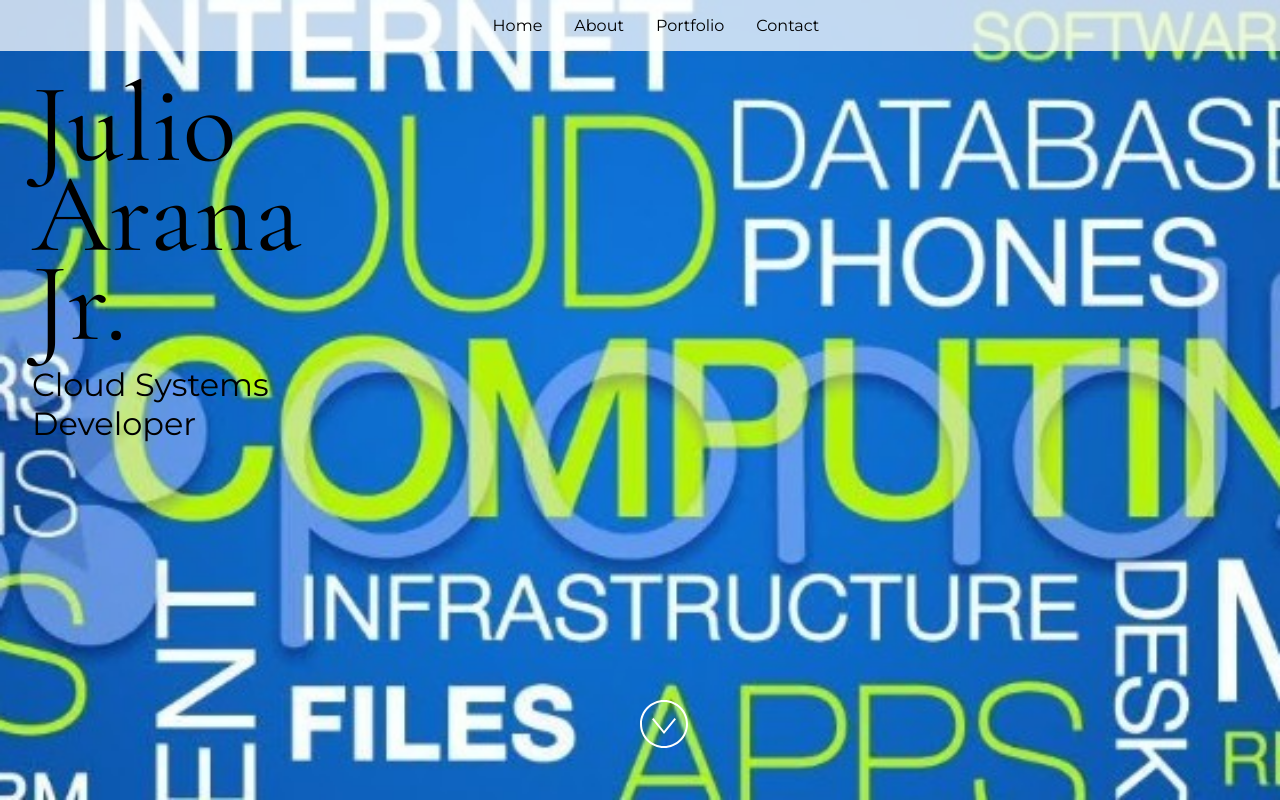
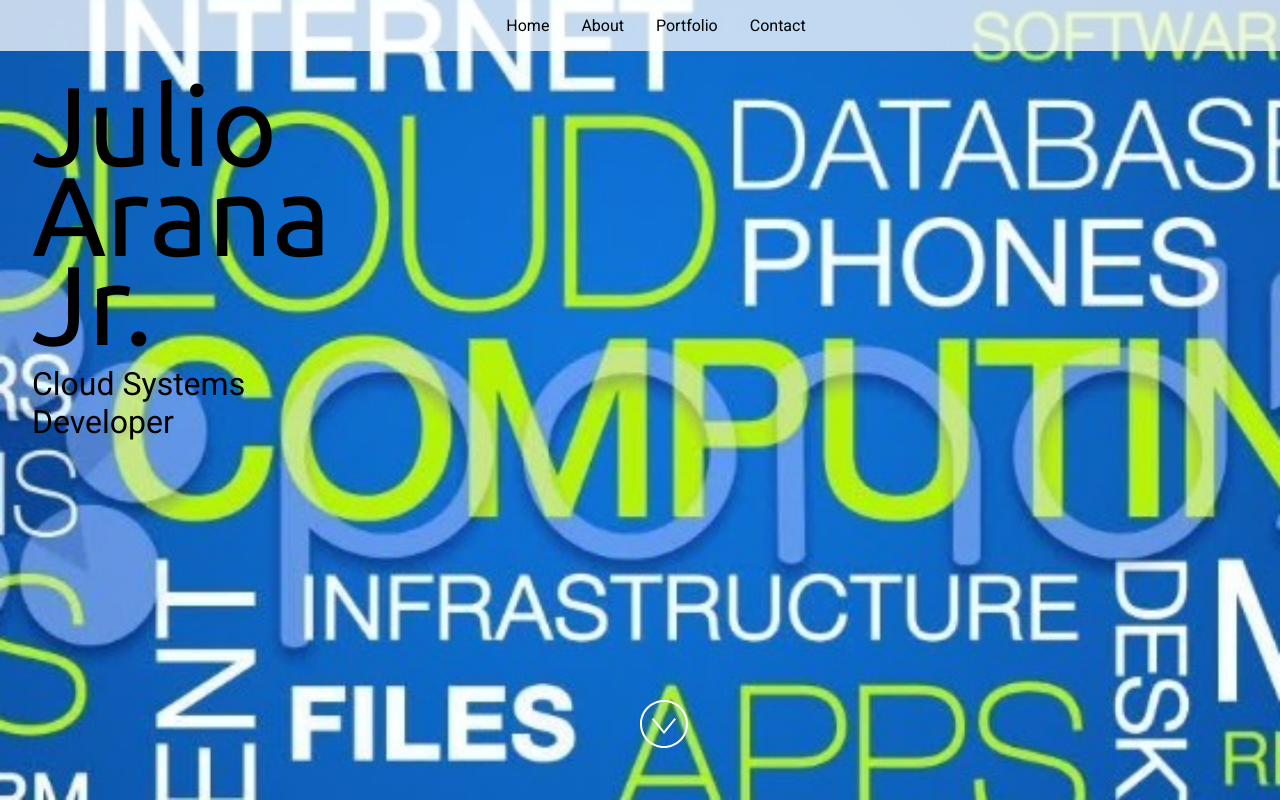
Before and after one commit to julioaranajr/my-codespaces-project-template-js, a React (Vite) app: page / in a window 1280 px wide. Built offline with nearby package versions, Linux system fonts and the light colour scheme.

Commit message:
update font type

```diff
--- a/src/styles.css
+++ b/src/styles.css
@@ -2,11 +2,11 @@
 * CSS file to hold styles that apply across the application
 */
 
-@import url("https://fonts.googleapis.com/css2?family=Cormorant+Garamond:wght@300;400&family=Montserrat:wght@200;400;600;800&display=swap");
+@import url("https://fonts.googleapis.com/css2?family=Ubuntu:wght@300;400&family=Roboto:wght@200;400;600;800&display=swap");
 
 html,
 body {
-  font-family: "Montserrat", sans-serif;
+  font-family: "Roboto", sans-serif;
   height: 100%;
   margin: 0;
   overflow-x: hidden;
@@ -46,7 +46,7 @@
 }
 
 h1 {
-  font-family: "Cormorant Garamond", serif;
+  font-family: "Ubuntu", serif;
   font-size: 7rem;
   font-weight: 400;
   line-height: 0.8;
```
